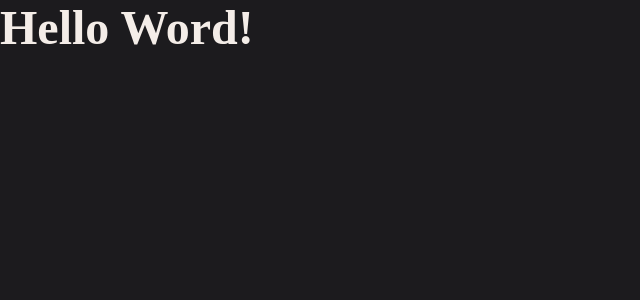
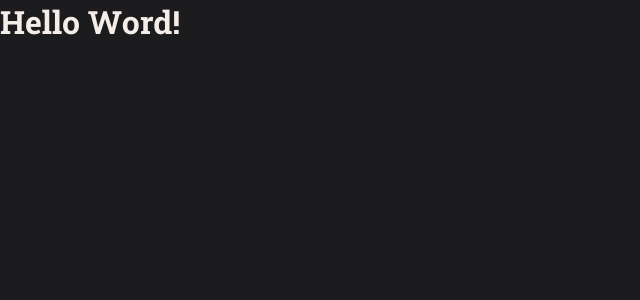
Before and after one commit to Gisellebm/rocketmovie, a React (Vite) app: page / in a window 1280 px wide. Shown: the top 300 px of the page, without its empty margins (0-640 px from the left). Built offline with nearby package versions, Linux system fonts and the light colour scheme.

Commit message:
Fontes personalizadas

```diff
--- a/index.html
+++ b/index.html
@@ -3,6 +3,9 @@
   <head>
     <meta charset="UTF-8" />
     <meta name="viewport" content="width=device-width, initial-scale=1.0" />
+    <link rel="preconnect" href="https://fonts.googleapis.com">
+    <link rel="preconnect" href="https://fonts.gstatic.com" crossorigin>
+    <link href="https://fonts.googleapis.com/css2?family=Roboto&family=Roboto+Slab:wght@400;500;700&display=swap" rel="stylesheet">
     <title>RocketMovies</title>
   </head>
   <body>
--- a/src/styles/global.js
+++ b/src/styles/global.js
@@ -1,6 +1,10 @@
 import { createGlobalStyle } from "styled-components";
 
 export default createGlobalStyle`
+    :root {
+        font-size: 62.5%;
+    }
+
     * {
         margin: 0;
         padding: 0;
@@ -10,7 +14,12 @@ export default createGlobalStyle`
     body {
         background-color: ${({ theme }) => theme.COLORS.BACKGROUND_800};
         color: ${({ theme }) => theme.COLORS.WHITE};
-        font-size: 24px;
+    }
+
+    body, input, button, textarea {
+        font-family: 'Roboto Slab', serif;
+        font-size: 1.6rem;
+        outline: none;
     }
 
     a {
--- a/src/styles/theme.js
+++ b/src/styles/theme.js
@@ -3,10 +3,10 @@ export default {
       BACKGROUND_900: '#0D0C0F',
       BACKGROUND_800: '#1C1B1E',
 
-      GRAY_900: '#262529',
-      GRAY_800: '#948F99',
-      GRAY_700: '#3E3B47',
-      GRAY_600: '#999591',
+      GRAY_400: '#262529',
+      GRAY_300: '#948F99',
+      GRAY_200: '#3E3B47',
+      GRAY_100: '#999591',
 
       TEXT_BUTTON: '#312E38',
 
```
Also changed, not shown: 1 other file (tests, documents, lock files or other folders).
